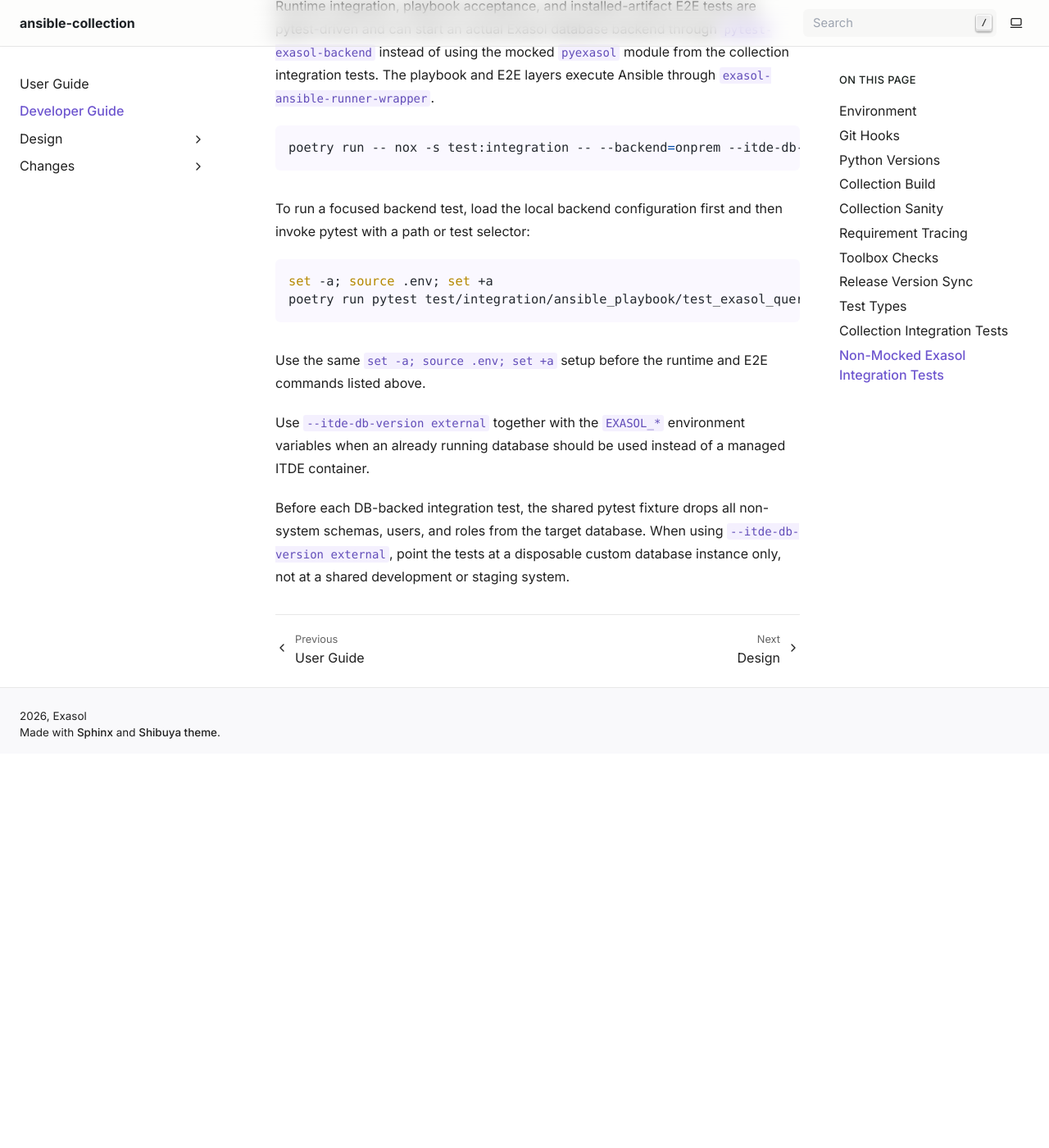
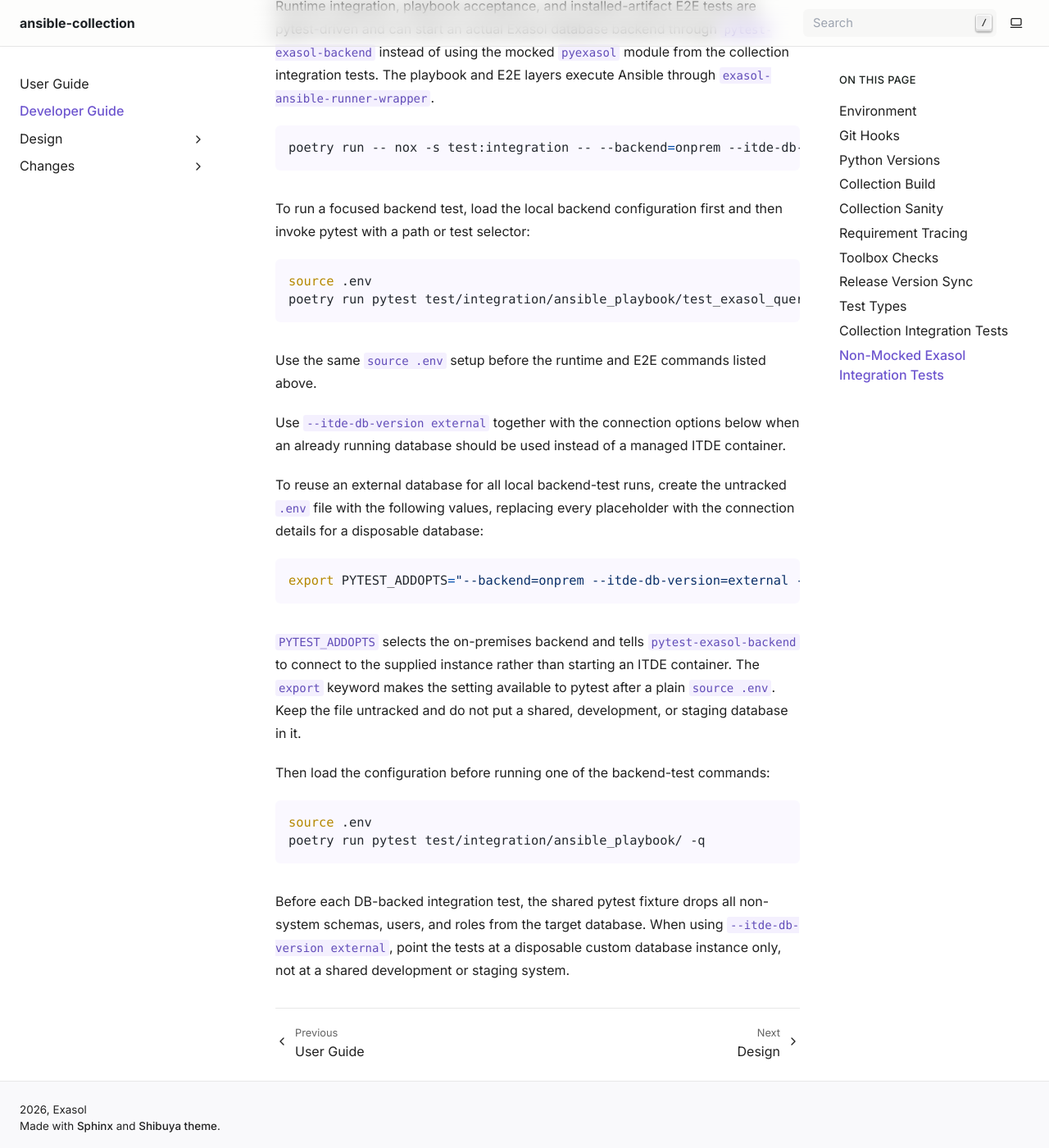
Before and after one commit to exasol/ansible-collection, a Sphinx documentation site: the page built from doc/developer_guide.rst, in a window 1280 px wide and 1400 px high, scrolled down 3905 px. Shown: the whole window at 82% size. Built offline with Sphinx 7.4.7, drawn with Linux system fonts in a browser that asks for light colours; before the commit the page ends 4824 px from its top, so only the background shows below that.

Commit message:
Simplify configuration with .env

```diff
--- a/doc/developer_guide.rst
+++ b/doc/developer_guide.rst
@@ -164,15 +164,36 @@ then invoke pytest with a path or test selector:
 
 .. code-block:: bash
 
-   set -a; source .env; set +a
+   source .env
    poetry run pytest test/integration/ansible_playbook/test_exasol_query.py -q
 
-Use the same ``set -a; source .env; set +a`` setup before the runtime and E2E
-commands listed above.
+Use the same ``source .env`` setup before the runtime and E2E commands listed
+above.
 
-Use ``--itde-db-version external`` together with the ``EXASOL_*`` environment
-variables when an already running database should be used instead of a managed
-ITDE container.
+Use ``--itde-db-version external`` together with the connection options below
+when an already running database should be used instead of a managed ITDE
+container.
+
+To reuse an external database for all local backend-test runs, create the
+untracked ``.env`` file with the following values, replacing every placeholder
+with the connection details for a disposable database:
+
+.. code-block:: bash
+
+   export PYTEST_ADDOPTS="--backend=onprem --itde-db-version=external --exasol-host=<host> --exasol-port=8563 --exasol-username=<user> --exasol-password=<password>"
+
+``PYTEST_ADDOPTS`` selects the on-premises backend and tells
+``pytest-exasol-backend`` to connect to the supplied instance rather than
+starting an ITDE container. The ``export`` keyword makes the setting available
+to pytest after a plain ``source .env``. Keep the file untracked and do not put
+a shared, development, or staging database in it.
+
+Then load the configuration before running one of the backend-test commands:
+
+.. code-block:: bash
+
+   source .env
+   poetry run pytest test/integration/ansible_playbook/ -q
 
 Before each DB-backed integration test, the shared pytest fixture drops all
 non-system schemas, users, and roles from the target database. When using
```
Also changed, not shown: AGENTS.md (+3 -1 lines), doc/changesets/58-document-test-types-in-developer-guide.md (+4 -0 lines).
